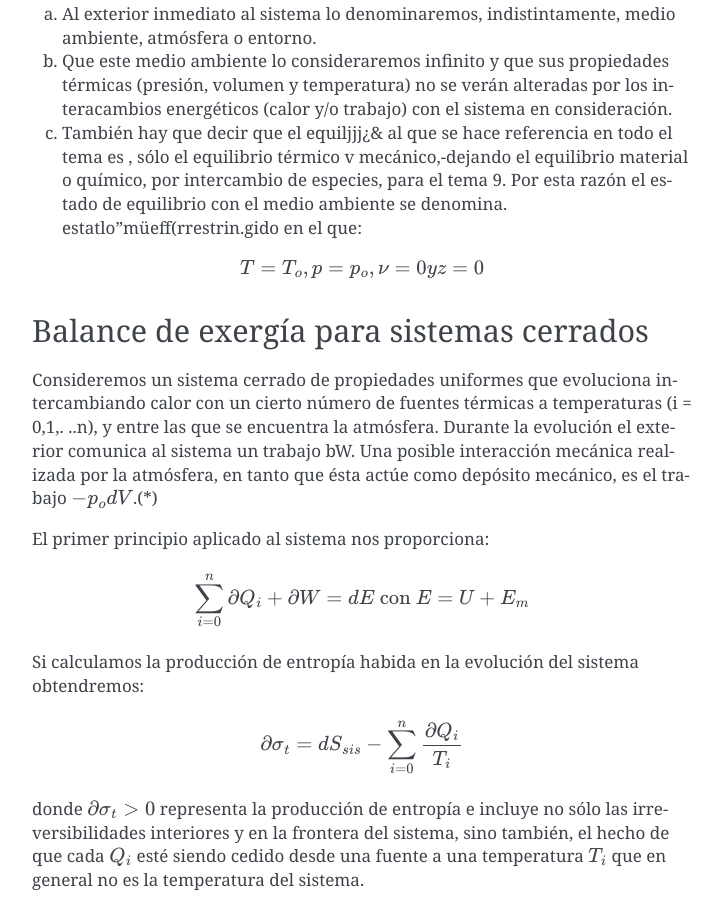
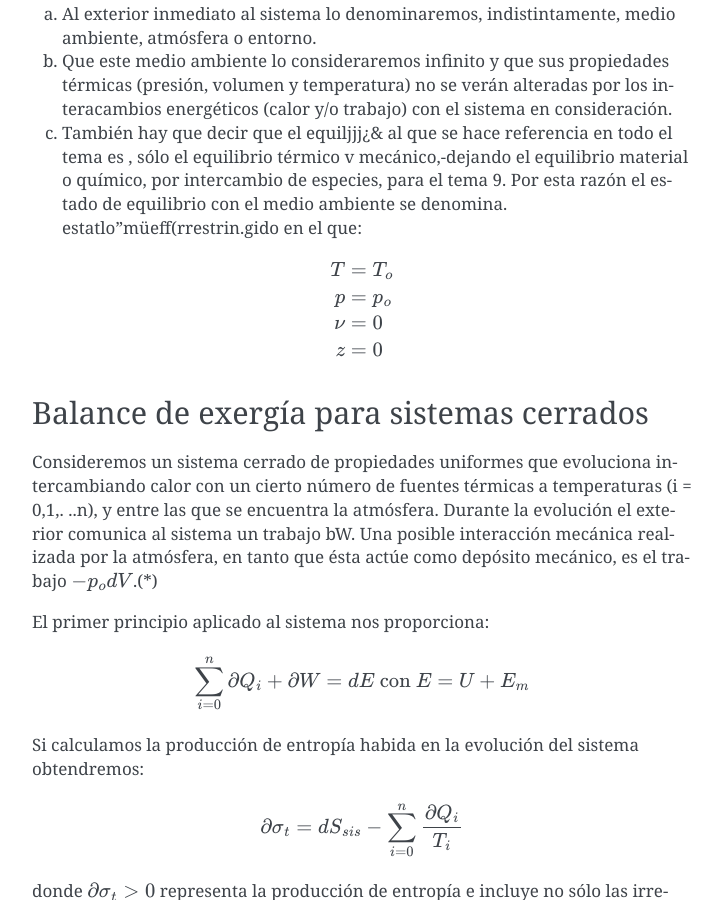
Before and after one commit to mantielero/termodinamica, a Sphinx documentation site: the page built from source/guion_primer_segundo_principios.rst, in a window 1280 px wide and 900 px high, scrolled down 18363 px. Shown: the whole window, without its empty margins (388-1110 px from the left). Built offline with Sphinx 7.4.7, drawn with Linux system fonts in a browser that asks for light colours.

```diff
--- a/source/guion_primer_segundo_principios.rst
+++ b/source/guion_primer_segundo_principios.rst
@@ -624,7 +624,10 @@ c) También hay que decir que el equiljjj¿& al que se hace referencia en todo e
 
 .. math::
 
-   T = T_o, p=p_o, \nu = 0 y z=0
+   T &= T_o\\
+   p &=p_o\\
+   \nu &= 0\\
+   z & =0
 
 Balance de exergía para sistemas cerrados
 -----------------------------------------
```
